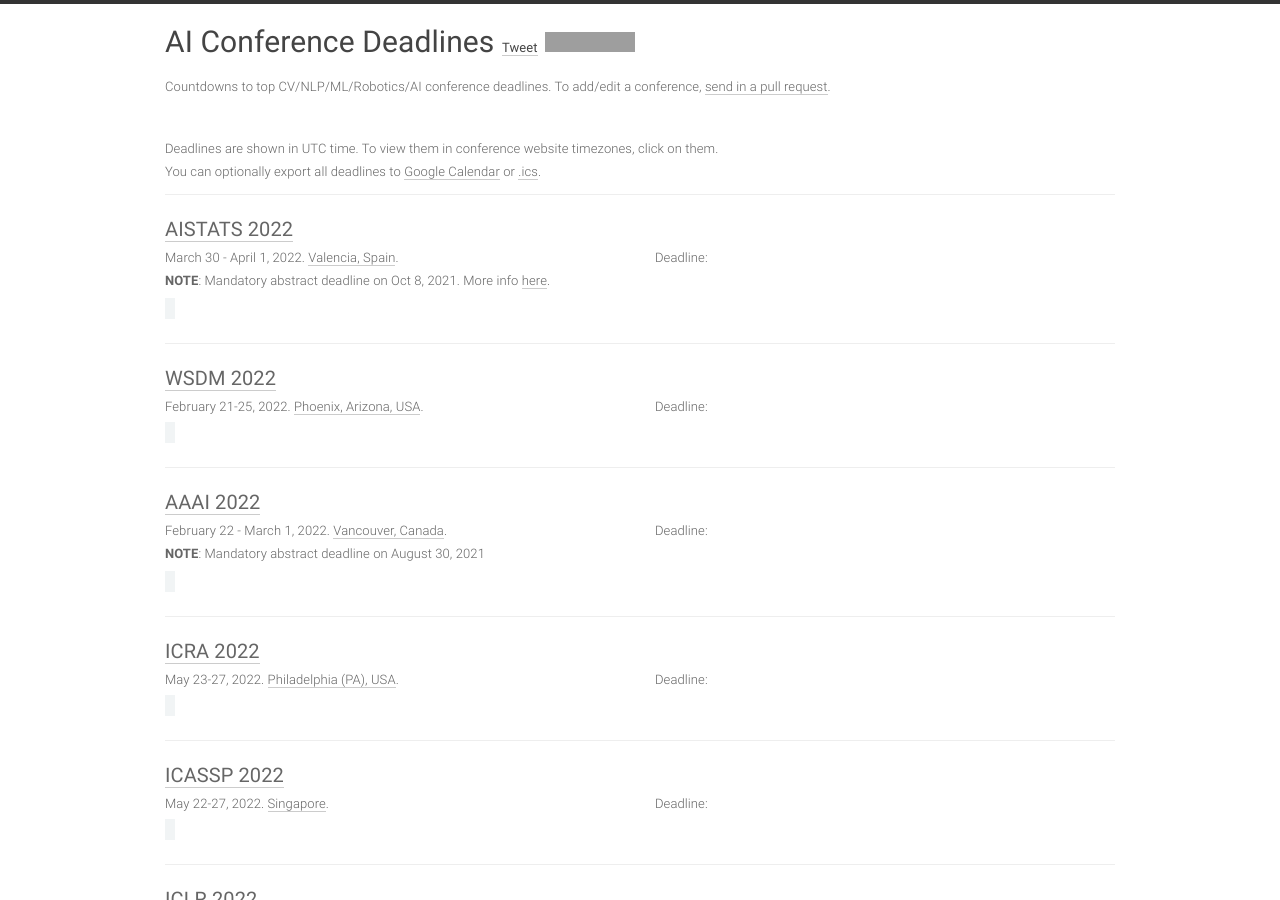
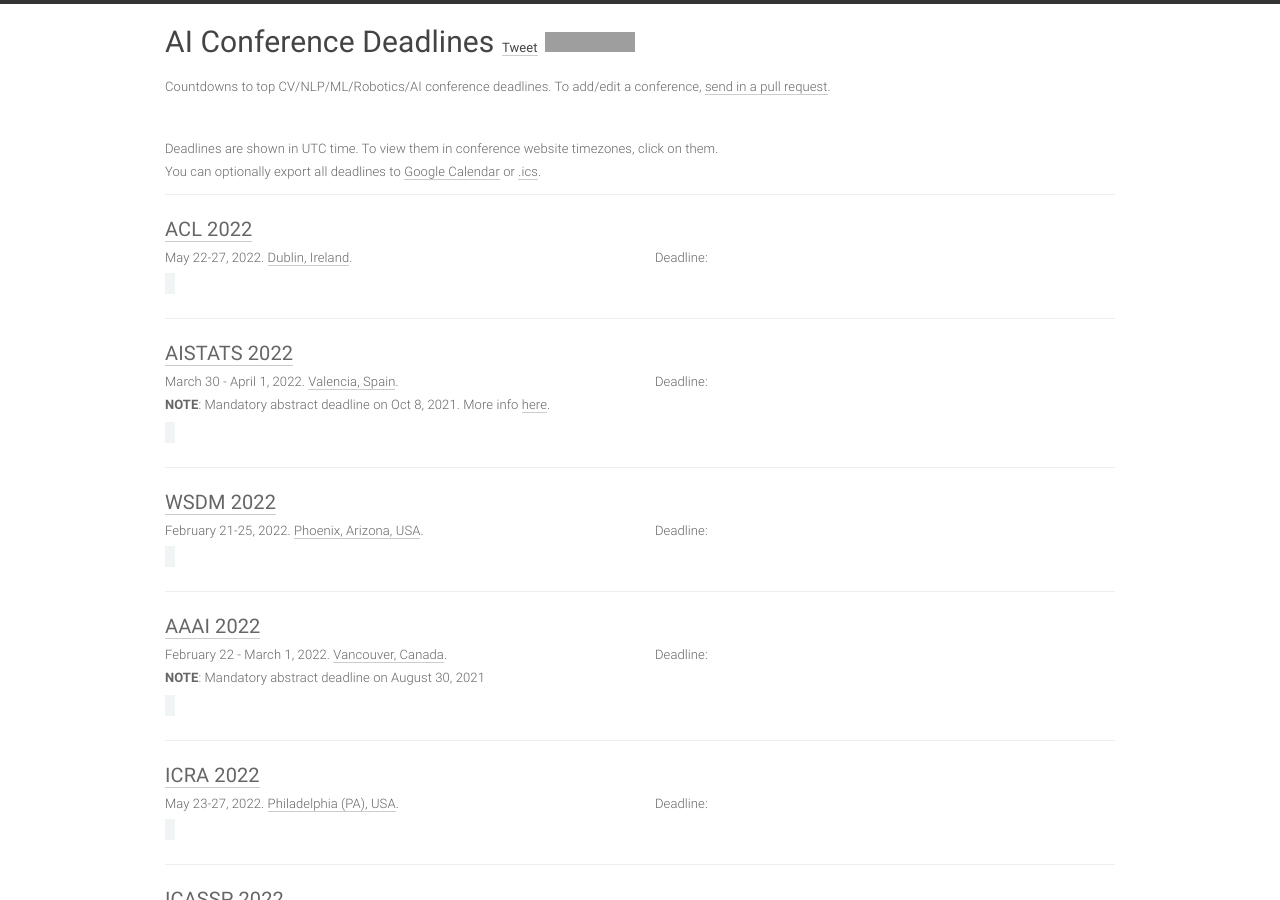
Before and after one commit to paperswithcode/ai-deadlines, a Jekyll site: the page built from index.html, in a window 1280 px wide and 900 px high. Built offline with Jekyll 4.4.1, drawn with Linux system fonts in a browser that asks for light colours; comment, search, counter and statistics services are not loaded; some of the changed text lies outside the part shown; grey boxes are pictures that could not be loaded.

Commit message:
Update ACL 2022 (#364)

```diff
--- a/_data/conferences.yml
+++ b/_data/conferences.yml
@@ -1,4 +1,15 @@
 ---
+
+- title: ACL
+  hindex: 157
+  year: 2022
+  id: acl22
+  link: https://2022.aclweb.org/
+  deadline: '2021-11-15 23:59:59'
+  timezone: UTC-12
+  date: May 22-27, 2022
+  place: Dublin, Ireland
+  sub: NLP
 
 - title: AISTATS
   hindex: 57
@@ -395,17 +406,6 @@
   sub: CV
   note: '<b>NOTE</b>: Mandatory abstract deadline on Jan 27, 2021. More info <a href=''https://s2021.siggraph.org/program/technical-papers/''>here</a>.'
 
-- title: ACL
-  hindex: 135
-  year: 2021
-  id: acl21
-  link: https://2021.aclweb.org/
-  deadline: '2021-02-01 23:59:59'
-  timezone: UTC-12
-  date: August 2-4, 2021
-  place: Bangkok, Thailand
-  sub: NLP
-
 - title: ICML
   hindex: 135
   year: 2021
```
